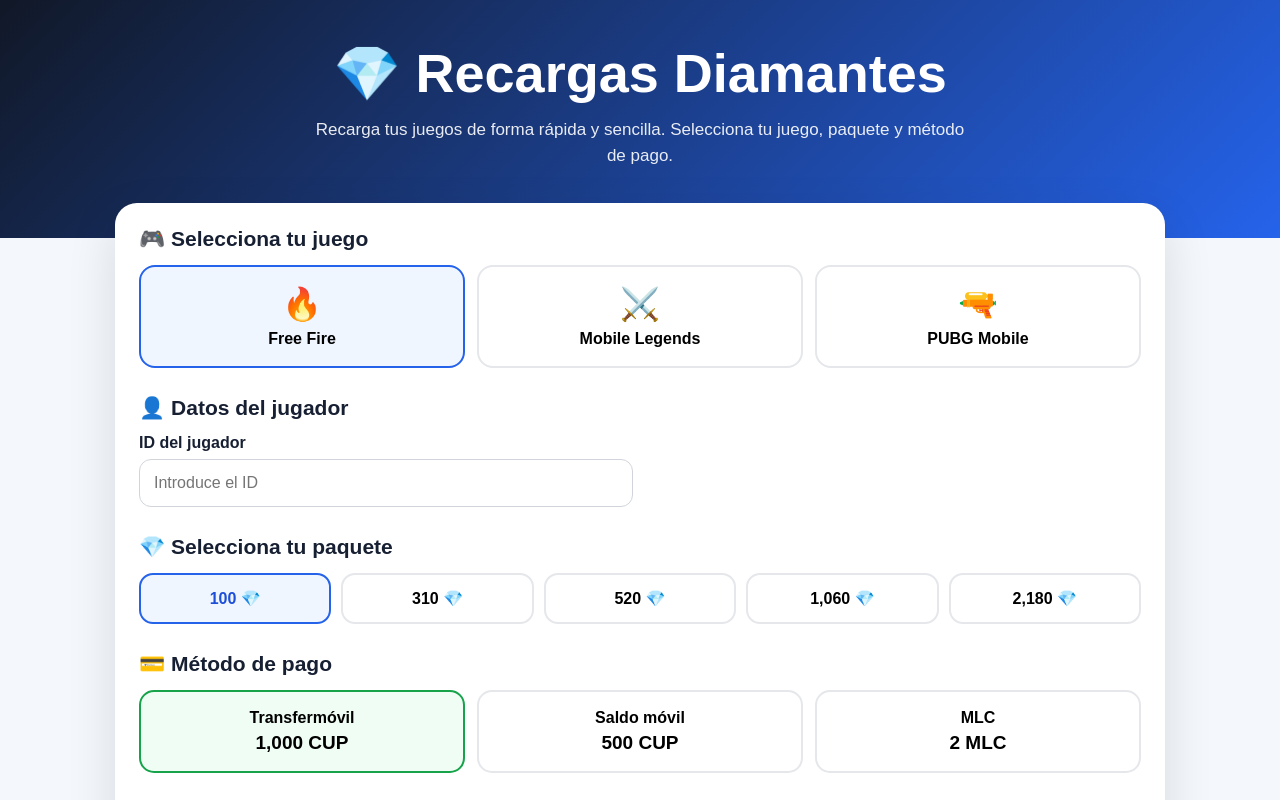
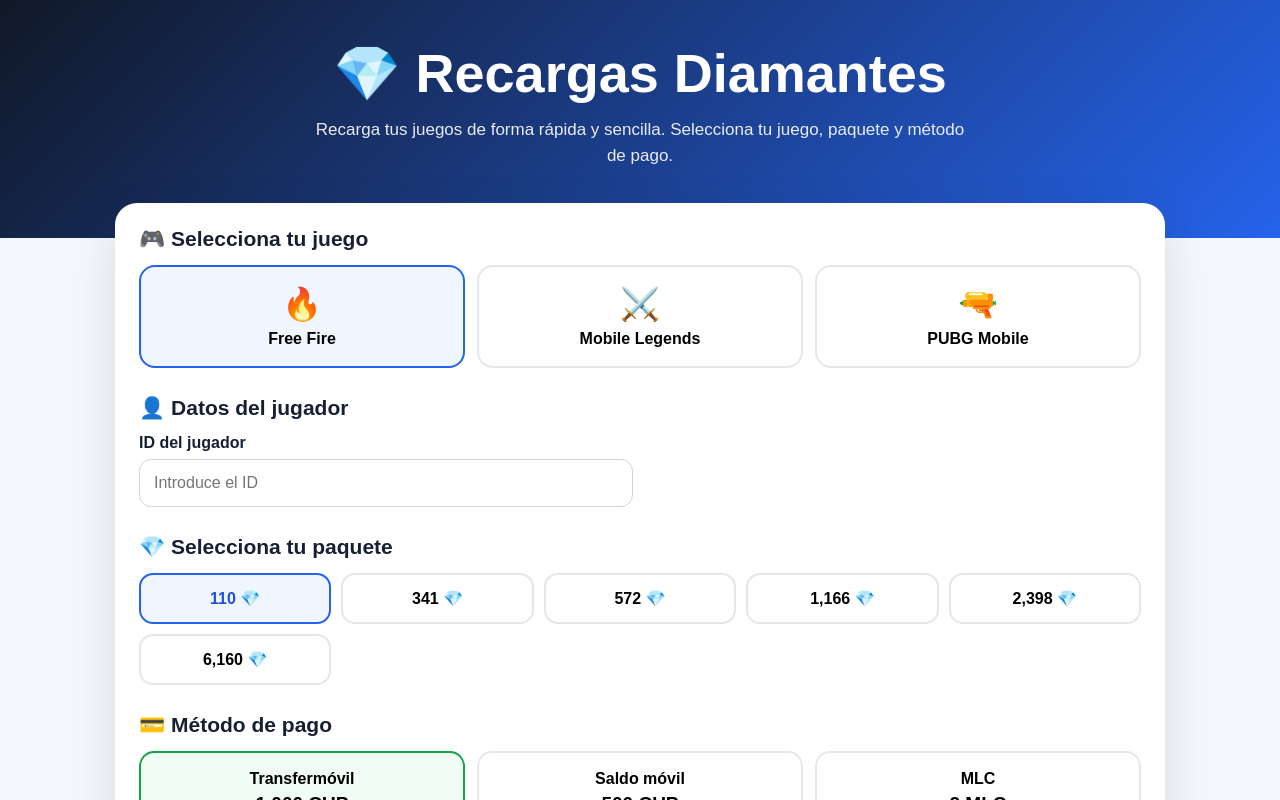
Before and after one commit to Cristian90-crypto/recargas-diamantes, a React (Vite) app: page / in a window 1280 px wide. Shown: the top 800 px of the page. Built offline with nearby package versions, Linux system fonts and the light colour scheme.

Commit message:
Actualizar App.jsx

```diff
--- a/src/App.jsx
+++ b/src/App.jsx
@@ -7,12 +7,50 @@
     name: "Free Fire",
     icon: "🔥",
     idLabel: "ID del jugador",
+    validationCode: "free_fire",
     packages: [
-      { amount: "100 💎", transfer: 1000, saldo: 500, mlc: 2 },
-      { amount: "310 💎", transfer: 3000, saldo: 1500, mlc: 6 },
-      { amount: "520 💎", transfer: 4600, saldo: 2300, mlc: 9 },
-      { amount: "1,060 💎", transfer: 10100, saldo: 5000, mlc: 20 },
-      { amount: "2,180 💎", transfer: 20000, saldo: 10000, mlc: 40 },
+      {
+        amount: "110 💎",
+        transfer: 1000,
+        saldo: 500,
+        mlc: 2,
+        serviceCode: "TOPUP_FREE_FIRE_LATAM_110_DIAMONDS_542",
+      },
+      {
+        amount: "341 💎",
+        transfer: 3000,
+        saldo: 1500,
+        mlc: 6,
+        serviceCode: "TOPUP_FREE_FIRE_LATAM_341_DIAMONDS_543",
+      },
+      {
+        amount: "572 💎",
+        transfer: 5000,
+        saldo: 2500,
+        mlc: 10,
+        serviceCode: "TOPUP_FREE_FIRE_LATAM_572_DIAMONDS_544",
+      },
+      {
+        amount: "1,166 💎",
+        transfer: 10000,
+        saldo: 5000,
+        mlc: 20,
+        serviceCode: "TOPUP_FREE_FIRE_LATAM_1166_DIAMONDS_545",
+      },
+      {
+        amount: "2,398 💎",
+        transfer: 19500,
+        saldo: 10000,
+        mlc: 40,
+        serviceCode: "TOPUP_FREE_FIRE_LATAM_2398_DIAMONDS_546",
+      },
+      {
+        amount: "6,160 💎",
+        transfer: 50000,
+        saldo: 25000,
+        mlc: 100,
+        serviceCode: "TOPUP_FREE_FIRE_LATAM_6160_DIAMONDS_547",
+      },
     ],
   },
 
@@ -21,17 +59,141 @@
     icon: "⚔️",
     idLabel: "ID del jugador",
     zoneLabel: "Zone ID",
+    validationCode: "mlbb_global",
     packages: [
-      { amount: "55 💎", transfer: 800, saldo: 400, mlc: 1.5 },
-      { amount: "86 💎", transfer: 1200, saldo: 600, mlc: 2 },
-      { amount: "165 💎", transfer: 2400, saldo: 1200, mlc: 4.5 },
-      { amount: "257 💎", transfer: 3500, saldo: 1750, mlc: 7 },
-      { amount: "343 💎", transfer: 4800, saldo: 2400, mlc: 9.5 },
-      { amount: "430 💎", transfer: 6200, saldo: 3100, mlc: 12.5 },
-      { amount: "600 💎", transfer: 8400, saldo: 4200, mlc: 17 },
-      { amount: "706 💎", transfer: 9700, saldo: 4850, mlc: 19.5 },
-      { amount: "878 💎", transfer: 12200, saldo: 6100, mlc: 24.5 },
-      { amount: "963 💎", transfer: 13300, saldo: 6650, mlc: 26.5 },
+      {
+        amount: "55 💎",
+        transfer: 1000,
+        saldo: 500,
+        mlc: 2,
+        serviceCode: "TOPUP_MOBILE_LEGENDS_3_55_DIAMONDS_38",
+      },
+      {
+        amount: "86 💎",
+        transfer: 1500,
+        saldo: 750,
+        mlc: 3,
+        serviceCode: "TOPUP_MOBILE_LEGENDS_3_86_DIAMONDS_39",
+      },
+      {
+        amount: "165 💎",
+        transfer: 3000,
+        saldo: 1500,
+        mlc: 6,
+        serviceCode: "TOPUP_MOBILE_LEGENDS_3_165_DIAMONDS_40",
+      },
+      {
+        amount: "172 💎",
+        transfer: 3000,
+        saldo: 1500,
+        mlc: 6,
+        serviceCode: "TOPUP_MOBILE_LEGENDS_3_172_DIAMONDS_41",
+      },
+      {
+        amount: "257 💎",
+        transfer: 4500,
+        saldo: 2250,
+        mlc: 9,
+        serviceCode: "TOPUP_MOBILE_LEGENDS_3_257_DIAMONDS_42",
+      },
+      {
+        amount: "275 💎",
+        transfer: 4500,
+        saldo: 2250,
+        mlc: 9,
+        serviceCode: "TOPUP_MOBILE_LEGENDS_3_275_DIAMONDS_43",
+      },
+      {
+        amount: "343 💎",
+        transfer: 6000,
+        saldo: 3000,
+        mlc: 12,
+        serviceCode: "TOPUP_MOBILE_LEGENDS_3_343_DIAMONDS_44",
+      },
+      {
+        amount: "344 💎",
+        transfer: 6000,
+        saldo: 3000,
+        mlc: 12,
+        serviceCode: "TOPUP_MOBILE_LEGENDS_3_344_DIAMONDS_45",
+      },
+      {
+        amount: "429 💎",
+        transfer: 7000,
+        saldo: 3500,
+        mlc: 14,
+        serviceCode: "TOPUP_MOBILE_LEGENDS_3_429_DIAMONDS_46",
+      },
+      {
+        amount: "430 💎",
+        transfer: 7500,
+        saldo: 3750,
+        mlc: 15,
+        serviceCode: "TOPUP_MOBILE_LEGENDS_3_430_DIAMONDS_47",
+      },
+      {
+        amount: "514 💎",
+        transfer: 8500,
+        saldo: 4250,
+        mlc: 17,
+        serviceCode: "TOPUP_MOBILE_LEGENDS_3_514_DIAMONDS_48",
+      },
+      {
+        amount: "516 💎",
+        transfer: 9000,
+        saldo: 4500,
+        mlc: 18,
+        serviceCode: "TOPUP_MOBILE_LEGENDS_3_516_DIAMONDS_49",
+      },
+      {
+        amount: "565 💎",
+        transfer: 9500,
+        saldo: 4750,
+        mlc: 19,
+        serviceCode: "TOPUP_MOBILE_LEGENDS_3_565_DIAMONDS_50",
+      },
+      {
+        amount: "600 💎",
+        transfer: 10000,
+        saldo: 5000,
+        mlc: 20,
+        serviceCode: "TOPUP_MOBILE_LEGENDS_3_600_DIAMONDS_51",
+      },
+      {
+        amount: "602 💎",
+        transfer: 10500,
+        saldo: 5250,
+        mlc: 21,
+        serviceCode: "TOPUP_MOBILE_LEGENDS_3_602_DIAMONDS_52",
+      },
+      {
+        amount: "706 💎",
+        transfer: 11500,
+        saldo: 5750,
+        mlc: 23,
+        serviceCode: "TOPUP_MOBILE_LEGENDS_3_706_DIAMONDS_53",
+      },
+      {
+        amount: "792 💎",
+        transfer: 13000,
+        saldo: 6500,
+        mlc: 26,
+        serviceCode: "TOPUP_MOBILE_LEGENDS_3_792_DIAMONDS_54",
+      },
+      {
+        amount: "878 💎",
+        transfer: 14500,
+        saldo: 7250,
+        mlc: 29,
+        serviceCode: "TOPUP_MOBILE_LEGENDS_3_878_DIAMONDS_55",
+      },
+      {
+        amount: "963 💎",
+        transfer: 16000,
+        saldo: 8000,
+        mlc: 32,
+        serviceCode: "TOPUP_MOBILE_LEGENDS_3_963_DIAMONDS_56",
+      },
     ],
   },
 
@@ -40,16 +202,51 @@
     icon: "🔫",
     idLabel: "ID del jugador",
     packages: [
-      { amount: "60 UC", transfer: 1000, saldo: 500, mlc: 2 },
-      { amount: "325 UC", transfer: 5000, saldo: 2500, mlc: 10 },
-      { amount: "660 UC", transfer: 10000, saldo: 5000, mlc: 20 },
-      { amount: "1,800 UC", transfer: 25000, saldo: 12500, mlc: 50 },
-      { amount: "3,850 UC", transfer: 50000, saldo: 25000, mlc: 100 },
-      { amount: "8,100 UC", transfer: 100000, saldo: 50000, mlc: 200 },
+      {
+        amount: "60 UC",
+        transfer: 1000,
+        saldo: 500,
+        mlc: 2,
+        serviceCode: "TOPUP_PUBG_MOBILE_7_60_UC_404",
+      },
+      {
+        amount: "325 UC",
+        transfer: 5000,
+        saldo: 2500,
+        mlc: 10,
+        serviceCode: "TOPUP_PUBG_MOBILE_7_325_UC_405",
+      },
+      {
+        amount: "660 UC",
+        transfer: 10000,
+        saldo: 5000,
+        mlc: 20,
+        serviceCode: "TOPUP_PUBG_MOBILE_7_660_UC_406",
+      },
+      {
+        amount: "1,800 UC",
+        transfer: 25000,
+        saldo: 12500,
+        mlc: 50,
+        serviceCode: "TOPUP_PUBG_MOBILE_7_1800_UC_407",
+      },
+      {
+        amount: "3,850 UC",
+        transfer: 50000,
+        saldo: 25000,
+        mlc: 100,
+        serviceCode: "TOPUP_PUBG_MOBILE_7_3850_UC_408",
+      },
+      {
+        amount: "8,100 UC",
+        transfer: 100000,
+        saldo: 50000,
+        mlc: 200,
+        serviceCode: "TOPUP_PUBG_MOBILE_7_8100_UC_409",
+      },
     ],
   },
 };
-
 const paymentMethods = [
   { id: "transfer", name: "Transfermóvil" },
   { id: "saldo", name: "Saldo móvil" },
```
